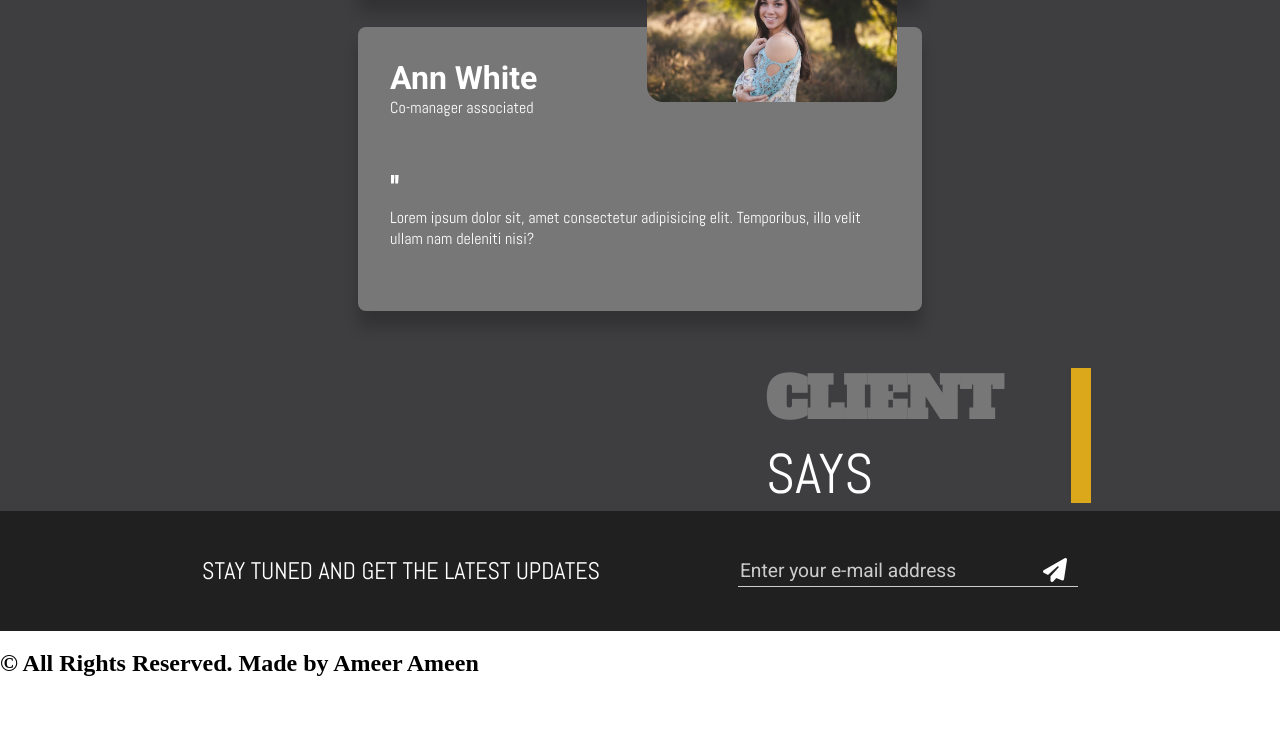
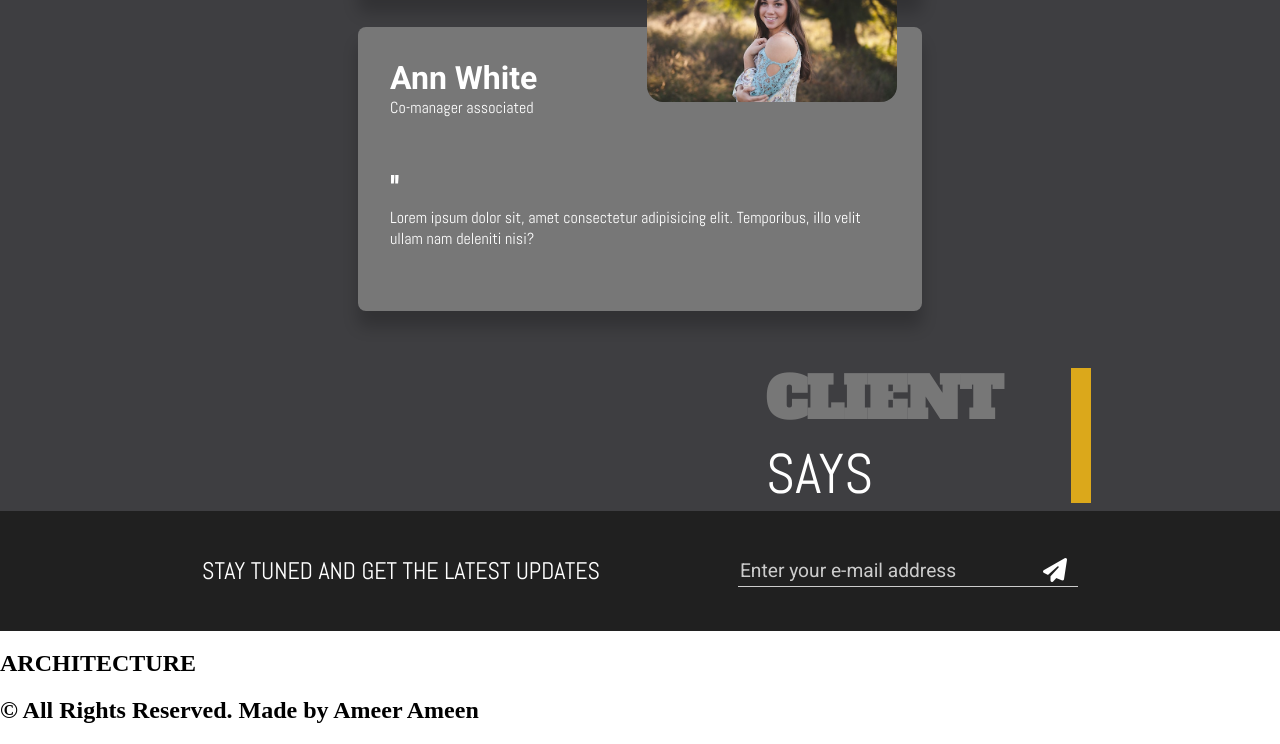
Before and after one commit to Ameer2000Mzori/Architectural-Website, a website built with webpack: page src/index.html in a window 1280 px wide. Shown: the part 4376-5120 px from the top of the page. Before the commit the page ends 5073 px from the top, so only its background shows below. Built offline with nearby package versions, Linux system fonts and the light colour scheme.

Commit message:
added new html, for logo

```diff
--- a/src/index.html
+++ b/src/index.html
@@ -230,10 +230,15 @@
     <section class="footer">
       <div class="footer-Wrap">
         <div class="footer-Right">
-          <div class="logo-Wrap">
-            <div class="brand-One"></div>
-            <div class="brand-Two"></div>
-            <div class="brand-Three"></div>
+          <div class="navbrand-Wrap">
+            <div class="logo-Wrap">
+              <div class="brand-One"></div>
+              <div class="brand-Two"></div>
+              <div class="brand-Three"></div>
+            </div>
+            <div class="text-Wrap">
+              <h2 class="nav-Brand-Text">ARCHITECTURE</h2>
+            </div>
           </div>
         </div>
         <div class="footer-Left">
```
